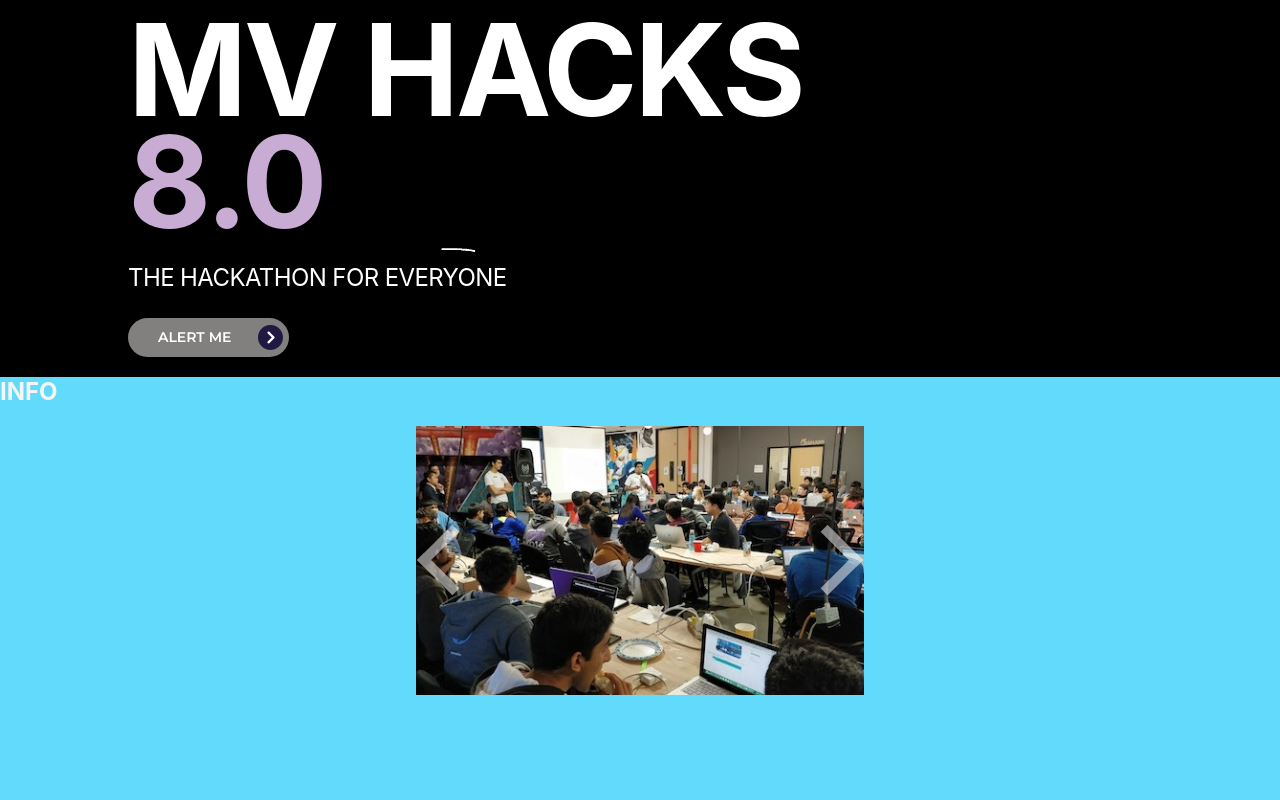
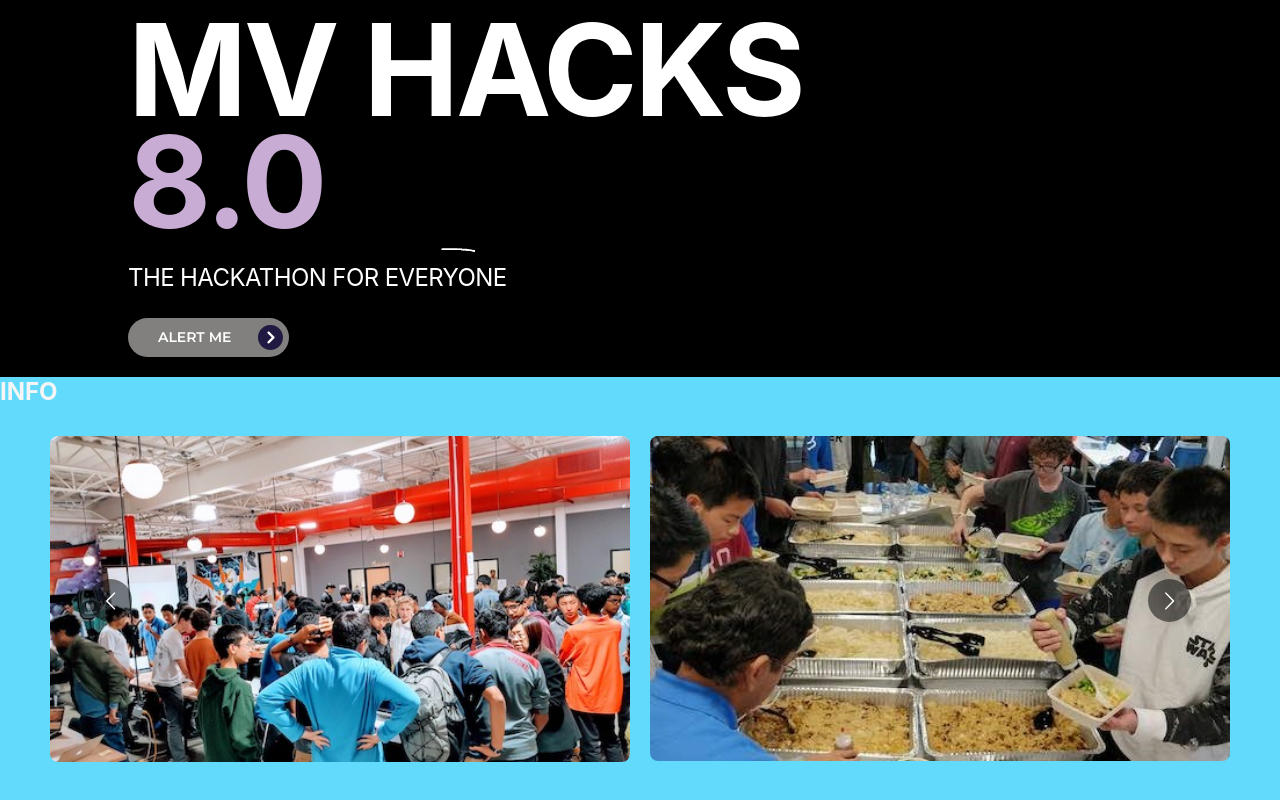
Before and after one commit to mvhacks/website-9.0, a React (Create React App) app: page / in a window 1280 px wide. Shown: the part 324-1124 px from the top of the page. Built offline with nearby package versions, Linux system fonts and the light colour scheme.

Commit message:
Made carousel multiple items

```diff
--- a/package.json
+++ b/package.json
@@ -19,6 +19,7 @@
     "react": "^18.3.1",
     "react-awesome-slider": "^4.1.0",
     "react-dom": "^18.3.1",
+    "react-multi-carousel": "^2.8.5",
     "react-scripts": "^5.0.1",
     "sass": "^1.81.0",
     "web-vitals": "^2.1.4"
--- a/src/components/Carousel.tsx
+++ b/src/components/Carousel.tsx
@@ -1,19 +1,67 @@
-import AwesomeSlider from "react-awesome-slider";
-import "react-awesome-slider/dist/styles.css";
+import React from "react";
+import Carousel from "react-multi-carousel";
+import "react-multi-carousel/lib/styles.css";
 
-const slider = (
-  <AwesomeSlider
-    className="slider"
-    bullets={false} /*cssModule={AwesomeSliderStyles}*/
-  >
-    <div data-src="/presentation.jpg" />
-    <div data-src="/mrnguyen.jpg" />
-    <div data-src="/hackers.jpg" />
-    <div data-src="/food.jpg" />
-    <div data-src="/awards.jpg" />
-  </AwesomeSlider>
-);
+function ImageCarousel() {
+  const images = [
+    { src: "/presentation.jpg", alt: "Presentation" },
+    { src: "/mrnguyen.jpg", alt: "Mr. Nguyen" },
+    { src: "/hackers.jpg", alt: "Hackers" },
+    { src: "/food.jpg", alt: "Food" },
+    { src: "/awards.jpg", alt: "Awards" },
+  ];
 
-export default function Carousel() {
-  return slider;
+  const responsive = {
+    desktop: {
+      breakpoint: { max: 3000, min: 1024 },
+      items: 3,
+    },
+    tablet: {
+      breakpoint: { max: 1024, min: 464 },
+      items: 2,
+    },
+    mobile: {
+      breakpoint: { max: 464, min: 0 },
+      items: 1,
+    },
+  };
+
+  return (
+    <div style={{ margin: "0 auto", maxWidth: "1200px" }}>
+      <Carousel
+        responsive={responsive}
+        infinite
+        autoPlay
+        autoPlaySpeed={3000}
+        arrows
+        showDots={false}
+        swipeable
+        draggable
+        containerClass="carousel-container"
+      >
+        {images.map((image, index) => (
+          <div
+            key={index}
+            style={{
+              padding: "10px",
+              boxSizing: "border-box",
+              textAlign: "center",
+            }}
+          >
+            <img
+              src={image.src}
+              alt={image.alt}
+              style={{
+                width: "100%",
+                height: "auto",
+                borderRadius: "8px",
+              }}
+            />
+          </div>
+        ))}
+      </Carousel>
+    </div>
+  );
 }
+
+export default ImageCarousel;
--- a/src/index.css
+++ b/src/index.css
@@ -12,24 +12,7 @@ code {
 	font-family: source-code-pro, Menlo, Monaco, Consolas, 'Courier New',
 		monospace;
 }
-.slider {
-	width: 35% !important;
-	height: auto !important;
-	margin:auto !important;
-}
-.awssld {
-	--slider-height-percentage: 60% !important;
-	--slider-transition-duration: 225ms !important;
-	--organic-arrow-thickness: 10px !important;
-	--organic-arrow-border-radius: 0px !important;
-	--organic-arrow-height: 50px !important;
-	--organic-arrow-color: #ffffff !important;
-	--control-button-width: 10% !important;
-	--control-button-height: 25% !important;
-	--control-button-background: transparent !important;
-	--loader-bar-color: transparent !important;
-	--loader-bar-height: 1px !important;
-}
+
 #footer {
 	text-align: center;
 }
```
Also changed, not shown: 1 other file (tests, documents, lock files or other folders).
